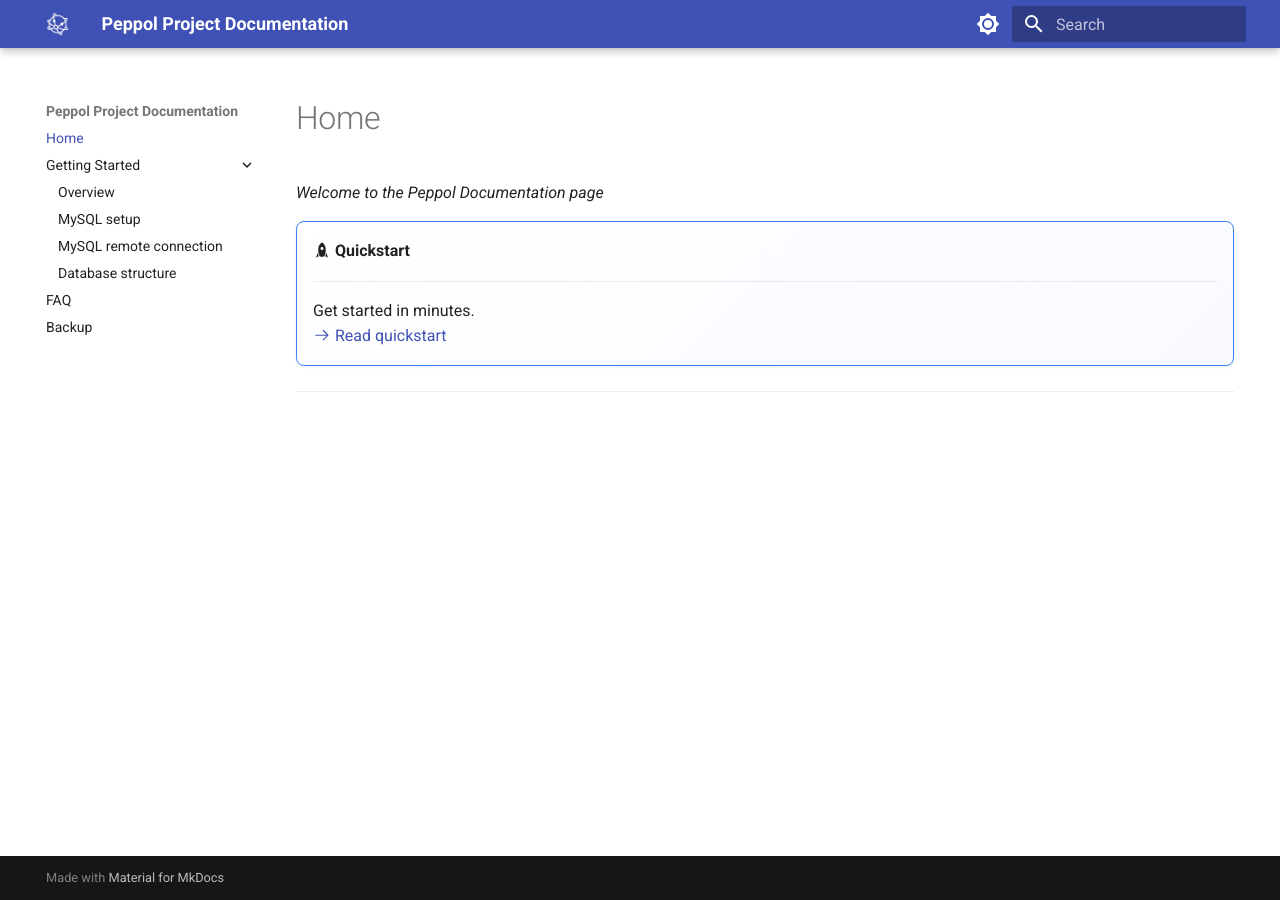
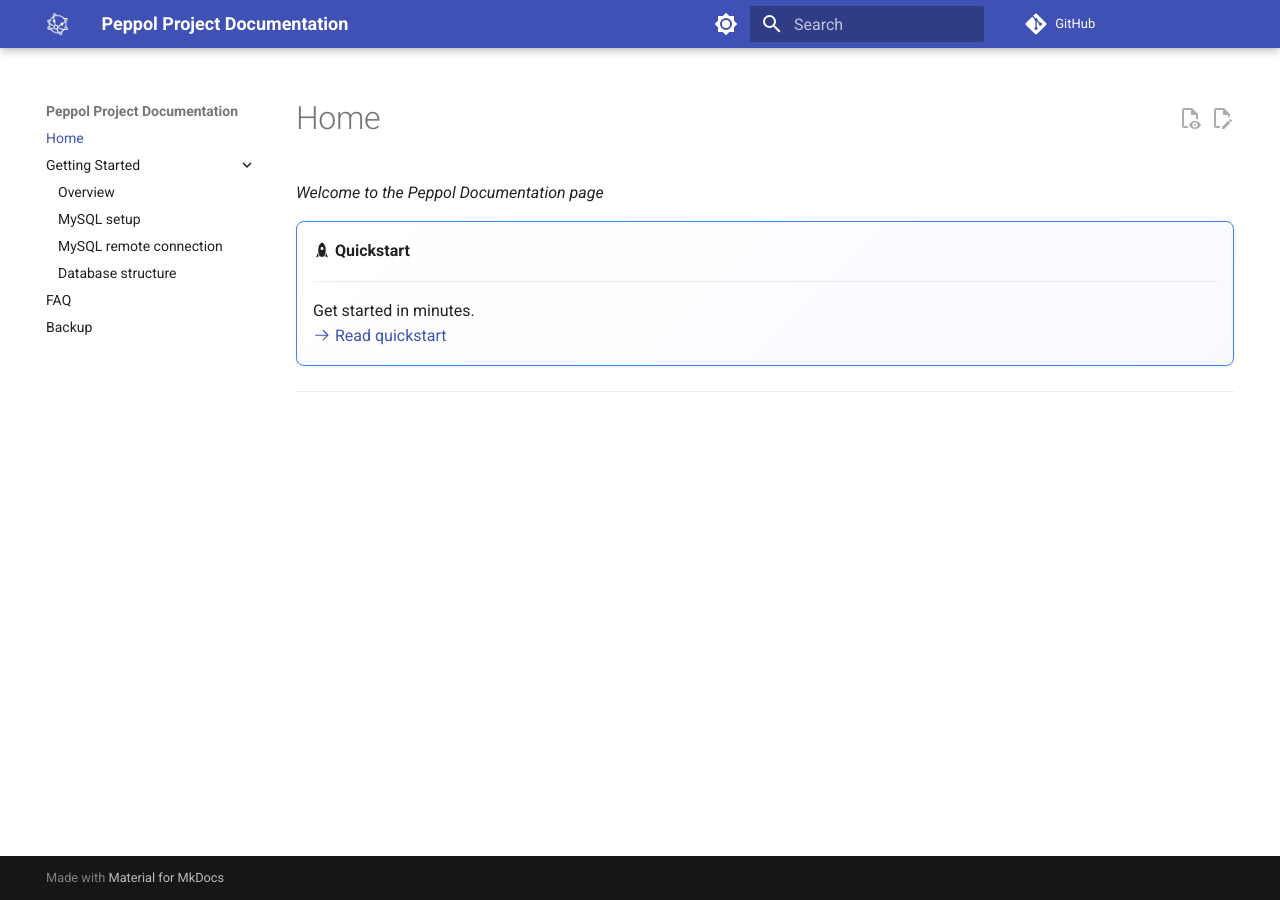
Before and after one commit to PeppolTest/test, an MkDocs documentation site: the page built from docs/index.md, in a window 1280 px wide. Built offline with MkDocs 1.6.1 and Material for MkDocs 9.7.7, drawn with Linux system fonts in a browser that asks for light colours; comment, search, counter and statistics services are not loaded.

Commit message:
added features that enable editing the page in the github interface

```diff
--- a/mkdocs.yml
+++ b/mkdocs.yml
@@ -1,5 +1,10 @@
 site_name: Peppol Project Documentation
 site_url: https://peppoltest.github.io/test/
+repo_url: https://github.com/PeppolTest/test
+repo_name: GitHub
+
+edit_uri: edit/main/docs/
+
 theme:
   name: material
   logo: assets/PeppolWhite.png
@@ -26,6 +31,8 @@ theme:
     - search.suggest
     - toc.integrate
     - navigation.instant
+    - content.action.edit
+    - content.action.view
 
 nav:
   - Home: index.md
```
